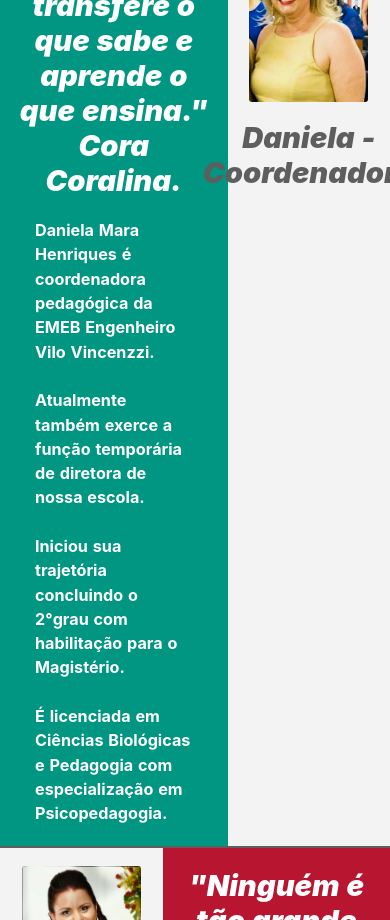
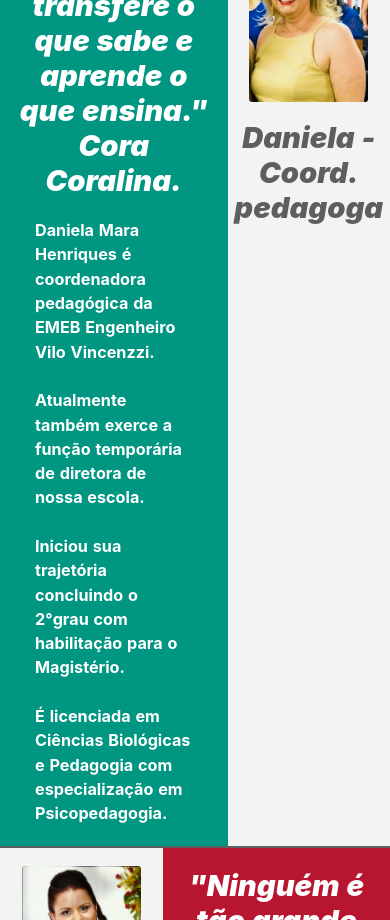
Before and after one commit to BrSouza98/webpage-vilo-vincenzzi, a Nuxt app: page /nossaequipe in a window 390 px wide. Shown: the part 1260-2180 px from the top of the page. Built offline with nearby package versions, Linux system fonts and the light colour scheme.

Commit message:
atualizacao final responsividade

```diff
--- a/pages/nossaequipe.vue
+++ b/pages/nossaequipe.vue
@@ -2,7 +2,6 @@
   <div class="configuracoes-globais">
     <div>
       <img src="~/assets/nossaequipe.png" alt="" class="bannersConteudo" />
-
       <b-container fluid class="Apresentacao fundopadrao">
         <b-row>
           <b-col>
@@ -69,7 +68,7 @@
                 alt="Foto da coordenadora Daniela"
               />
               <h3 class="mt-3 w-100 d-flex justify-content-center">
-                Daniela - Coordenadora
+                Daniela - Coord. pedagoga
               </h3>
             </div>
           </b-col>
```
